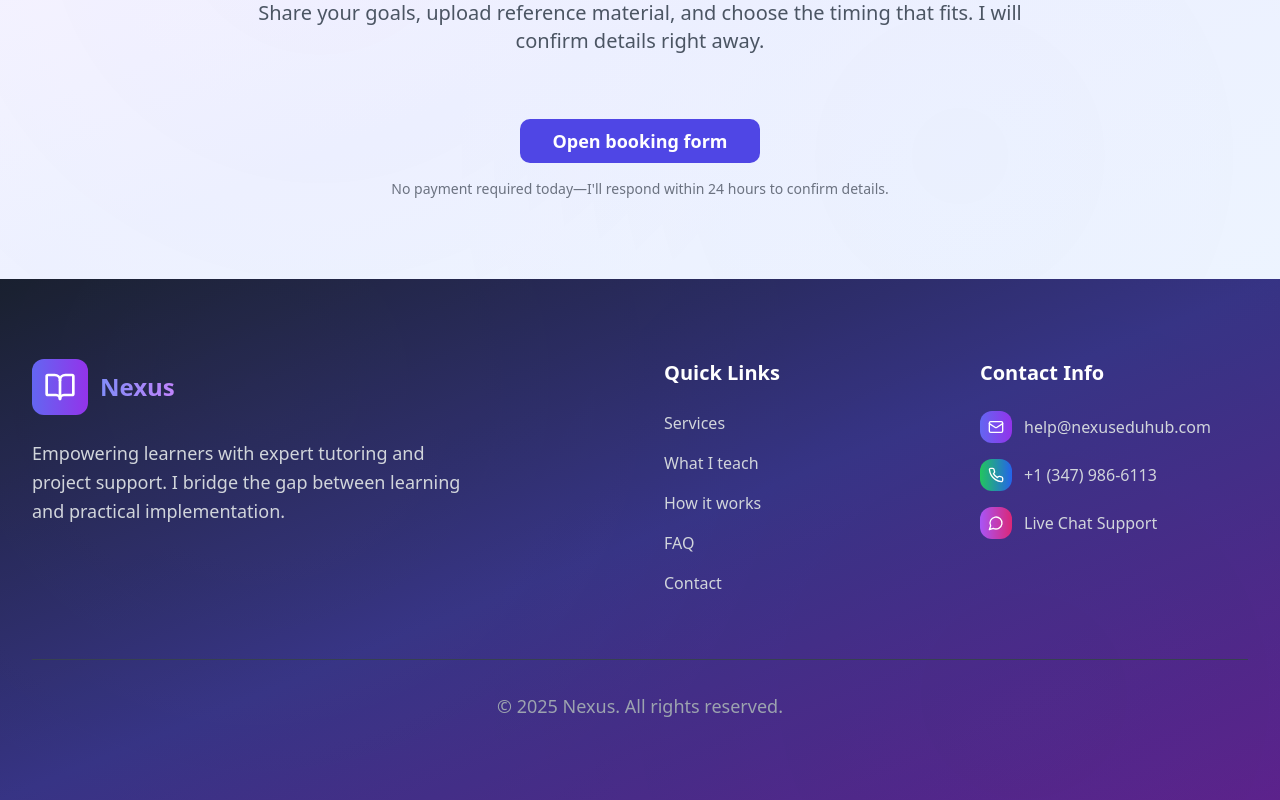
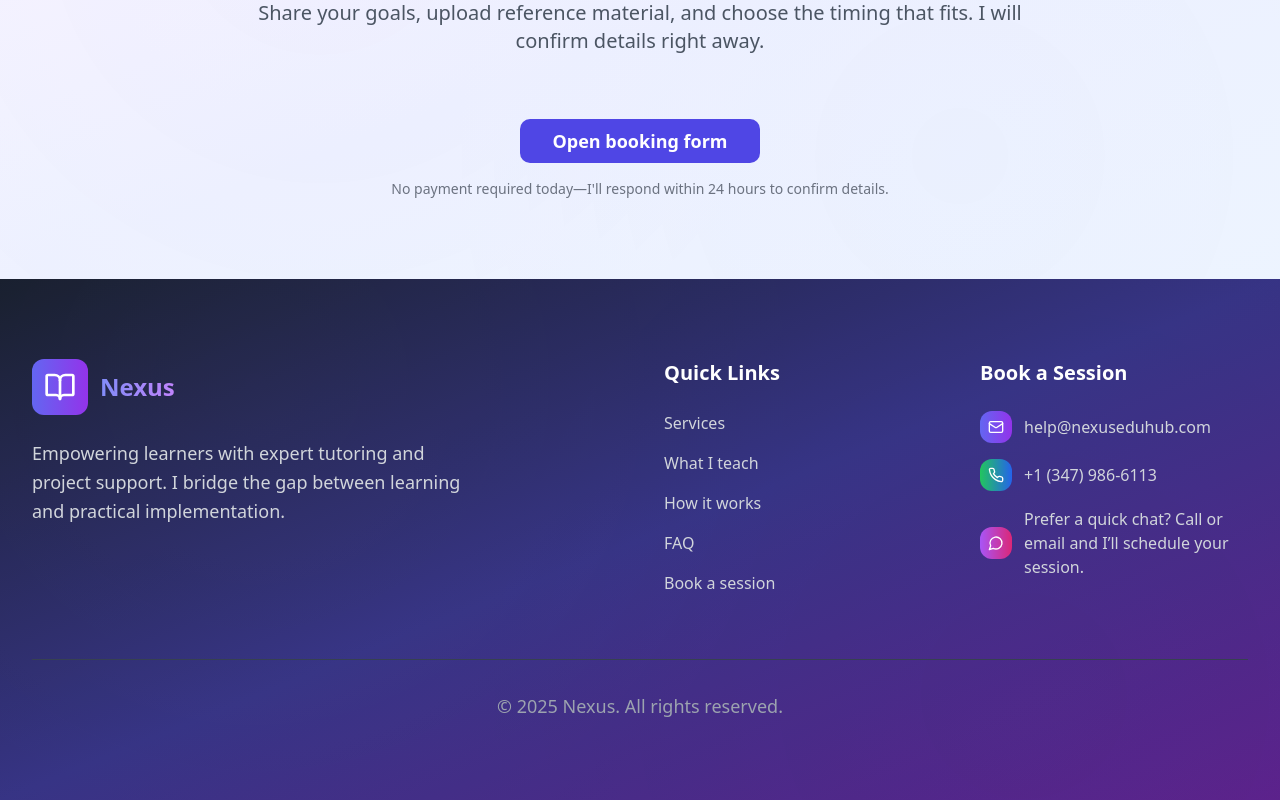
Before and after one commit to coderoofsit/Coderoof-Tutoring-website, a React (Vite) app: page / in a window 1280 px wide. Shown: the part 4832-5632 px from the top of the page. Built offline with nearby package versions, Linux system fonts and the light colour scheme; grey boxes are pictures that could not be loaded.

Commit message:
updated footer

```diff
--- a/src/pages/LandingPage.tsx
+++ b/src/pages/LandingPage.tsx
@@ -499,11 +499,22 @@ const LandingPage = () => {
                 <li><a href="#subjects" className="text-gray-300 hover:text-white transition-colors duration-300 hover:translate-x-2 inline-block">What I teach</a></li>
                 <li><a href="#process" className="text-gray-300 hover:text-white transition-colors duration-300 hover:translate-x-2 inline-block">How it works</a></li>
                 <li><a href="#faq" className="text-gray-300 hover:text-white transition-colors duration-300 hover:translate-x-2 inline-block">FAQ</a></li>
-                <li><a href="#contact" className="text-gray-300 hover:text-white transition-colors duration-300 hover:translate-x-2 inline-block">Contact</a></li>
+                <li>
+                  <a
+                    href="#booking"
+                    className="text-gray-300 hover:text-white transition-colors duration-300 hover:translate-x-2 inline-block"
+                    onClick={(event) => {
+                      event.preventDefault();
+                      openBookingForm();
+                    }}
+                  >
+                    Book a session
+                  </a>
+                </li>
               </ul>
             </div>
             <div>
-              <h3 className="text-xl font-semibold mb-6 text-white">Contact Info</h3>
+              <h3 className="text-xl font-semibold mb-6 text-white">Book a Session</h3>
               <div id="contact" className="space-y-4">
                 <a
                   href={`mailto:${siteConfig.contact.email}`}
@@ -531,7 +542,7 @@ const LandingPage = () => {
                   <div className="p-2 bg-gradient-to-r from-purple-500 to-pink-600 rounded-lg group-hover:scale-110 transition-transform duration-300">
                     <MessageCircle className="h-4 w-4 text-white" />
                   </div>
-                  <span className="text-gray-300 group-hover:text-white transition-colors duration-300">Live Chat Support</span>
+                  <span className="text-gray-300 group-hover:text-white transition-colors duration-300">Prefer a quick chat? Call or email and I’ll schedule your session.</span>
                 </div>
               </div>
             </div>
```
